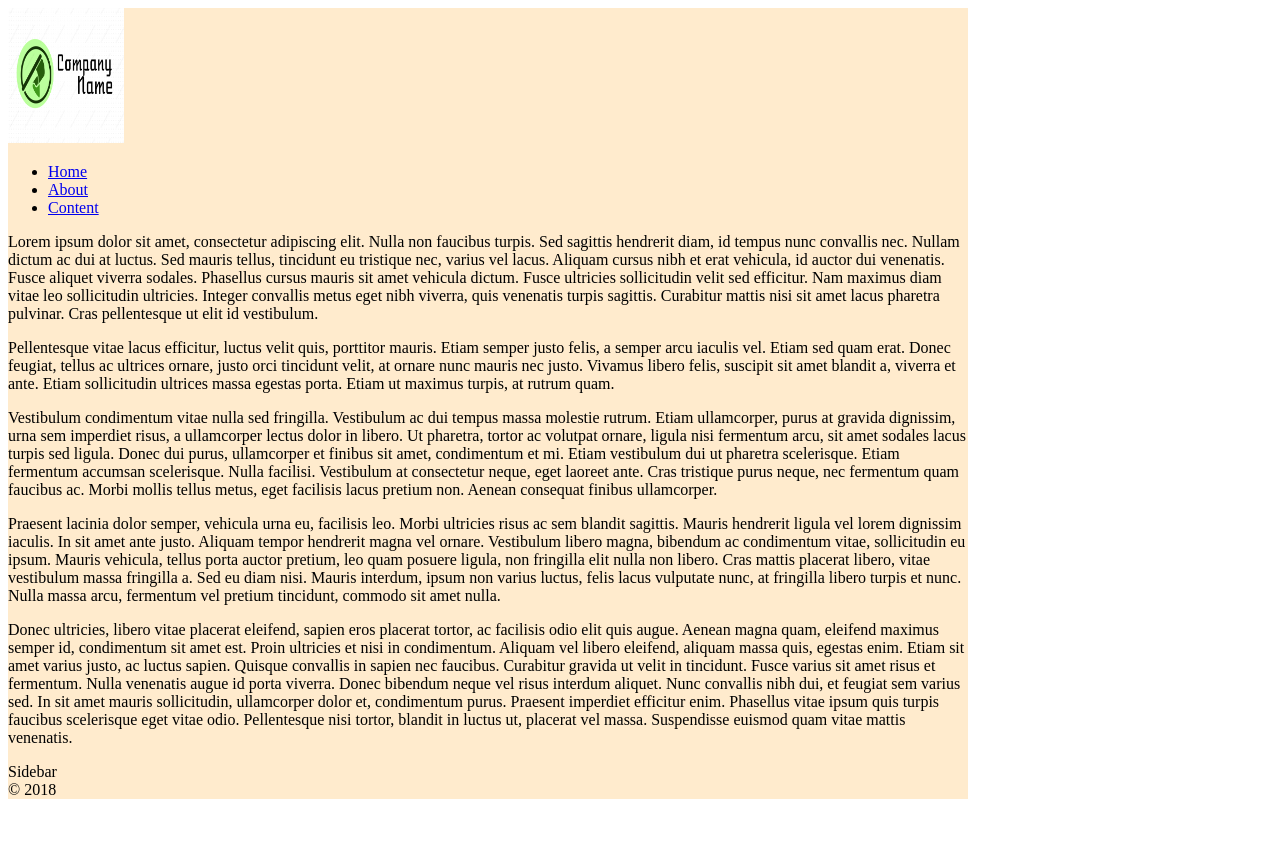
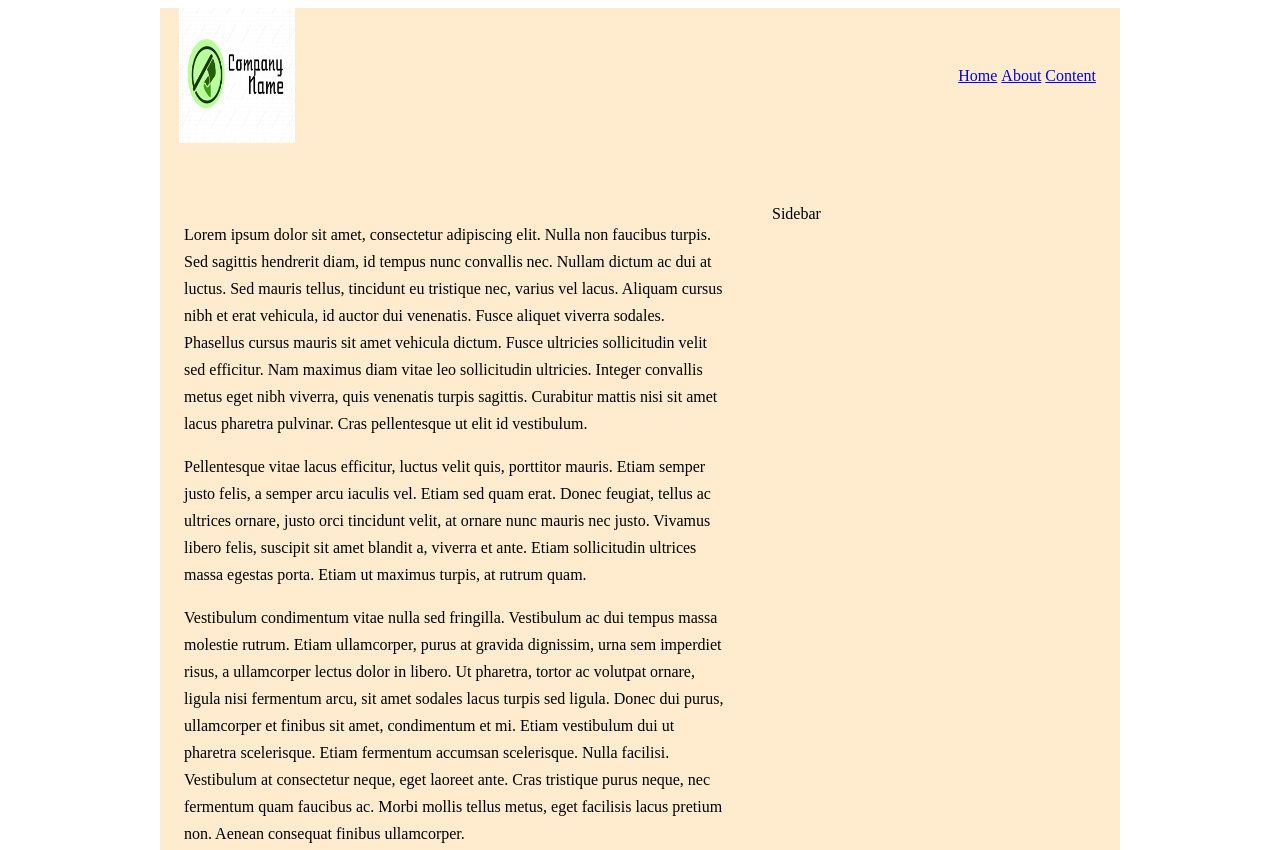
Before and after one commit to ac639/website_october_30, a plain HTML site: page docs/about.html in a window 1280 px wide. Shown: the top 850 px of the page. Before the commit the page ends 807 px from the top, so only its background shows below. Drawn offline with Linux system fonts and the light colour scheme.

Commit message:
changed styles.css changed about.html

```diff
--- a/docs/about.html
+++ b/docs/about.html
@@ -14,22 +14,22 @@
 
 <body>
 
-    <div id="wrapper">
+    <div id="wrapper" class="marginCenter Helvetica">
 
-        <div id="top ">
-            <div id="logo">
+        <div id="top">
+            <div id="logo" class="grSmall floatLeft">
                 <a href="index.html"> <img src="images/slide-logo-1.png" alt="My company logo" height="135" width="116" </a>
             </div> <!--Logo-->
-            <div id="menu">
-                <ul>
-                    <li> <a href="index.html">Home</a> </li>
-                    <li> <a href="about.html">About</a> </li>
-                    <li> <a href="content.html">Content</a> </li>
+            <div id="menu" class="grBig floatLeft textRight">
+                <ul class="clearMargin">
+                    <li class="displayInline"> <a href="index.html">Home</a> </li>
+                    <li class="displayInline"> <a href="about.html">About</a> </li>
+                    <li class="displayInline"> <a href="content.html">Content</a> </li>
                 </ul>
             </div> <!-- Menu -->
         </div> <!-- Top -->
-        <div id="main">
-            <div id="content">
+        <div id="main" class="clearFix">
+            <div id="content" class="floatLeft grBig grFont">
                 <p>
                     Lorem ipsum dolor sit amet, consectetur adipiscing elit. Nulla non faucibus turpis. Sed sagittis hendrerit diam, id tempus nunc convallis nec. Nullam dictum ac dui at luctus. Sed mauris tellus, tincidunt eu tristique nec, varius vel lacus. Aliquam cursus nibh et erat vehicula, id auctor dui venenatis. Fusce aliquet viverra sodales. Phasellus cursus mauris sit amet vehicula dictum. Fusce ultricies sollicitudin velit sed efficitur. Nam maximus diam vitae leo sollicitudin ultricies. Integer convallis metus eget nibh viverra, quis venenatis turpis sagittis. Curabitur mattis nisi sit amet lacus pharetra pulvinar. Cras pellentesque ut elit id vestibulum.
                 </p>
@@ -46,12 +46,12 @@
                     Donec ultricies, libero vitae placerat eleifend, sapien eros placerat tortor, ac facilisis odio elit quis augue. Aenean magna quam, eleifend maximus semper id, condimentum sit amet est. Proin ultricies et nisi in condimentum. Aliquam vel libero eleifend, aliquam massa quis, egestas enim. Etiam sit amet varius justo, ac luctus sapien. Quisque convallis in sapien nec faucibus. Curabitur gravida ut velit in tincidunt. Fusce varius sit amet risus et fermentum. Nulla venenatis augue id porta viverra. Donec bibendum neque vel risus interdum aliquet. Nunc convallis nibh dui, et feugiat sem varius sed. In sit amet mauris sollicitudin, ullamcorper dolor et, condimentum purus. Praesent imperdiet efficitur enim. Phasellus vitae ipsum quis turpis faucibus scelerisque eget vitae odio. Pellentesque nisi tortor, blandit in luctus ut, placerat vel massa. Suspendisse euismod quam vitae mattis venenatis.
                 </p>
             </div> <!-- content -->
-            <div id="sidebar">
+            <div id="sidebar" class="floatLeft grSmall">
                 Sidebar
             </div> <!-- sidebar -->
         </div> <!-- main -->
-        <div id="footer">
-            &copy 2018
+        <div id="footer" class="clearFix alignCenter">
+            <span>&copy 2018</span>
         </div> <!-- footer -->
 
     </div> <!-- Wrapper -->
--- a/docs/css/styles.css
+++ b/docs/css/styles.css
@@ -30,12 +30,11 @@
 }
 
 #top {
-    height: 100px;
-    line-height: 100px;
+    height: 135px;
+    line-height: 135px;
 }
 
 .clearMargin {
-
     margin: 0px;
 }
 .clearPadding {
@@ -57,8 +56,22 @@
     padding-left: 24px;
     padding-right: 24px;
 }
+
+.grFont {
+    line-height: 27px;
+    font-size: 16px;
+
+}
+
+.Helvetica {
+    font-family: Helvetica SansSerif;
+}
 .textRight {
     text-align: right;
+}
+
+.alignCenter {
+    text-align: center;
 }
 
 
```
